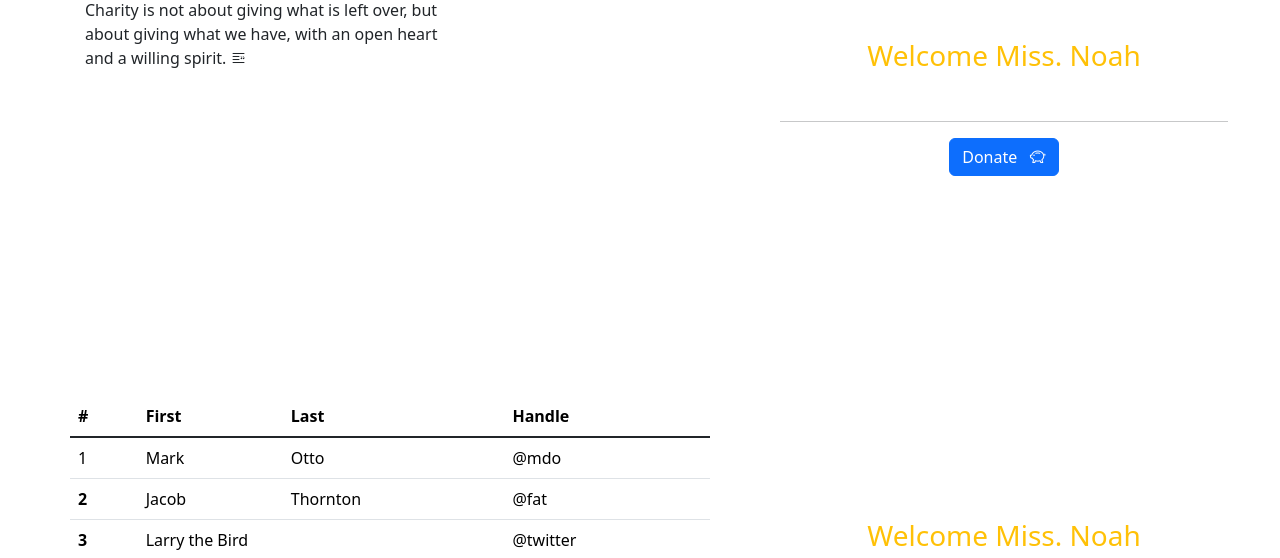
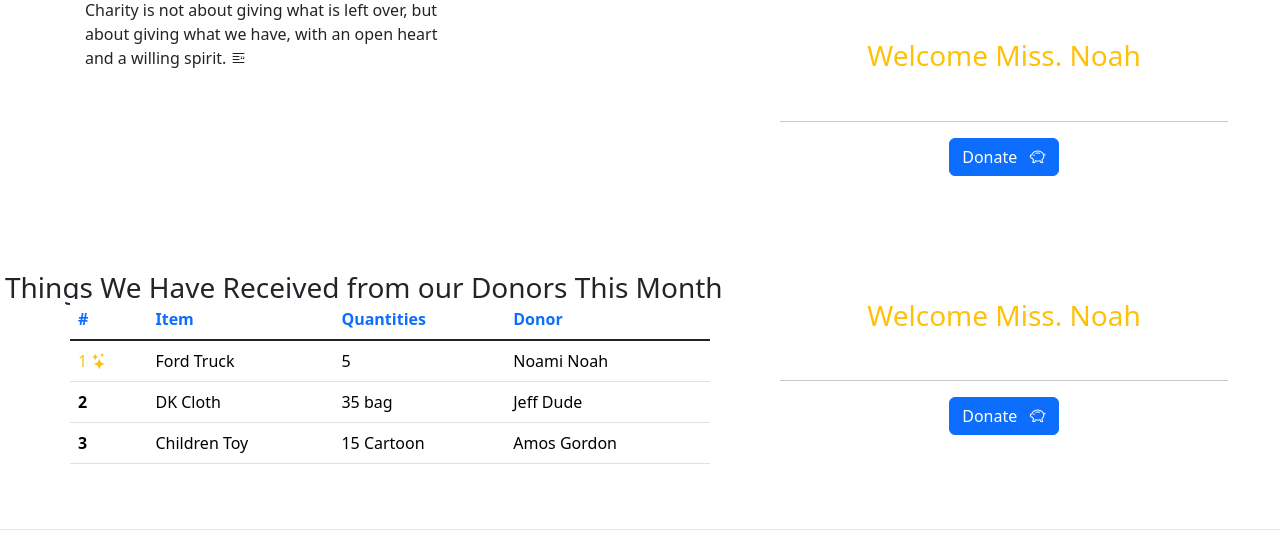
Before and after one commit to Sayon-okai/betterlife.github.io, a plain HTML site: page donor.html in a window 1280 px wide. Shown: the part 386-944 px from the top of the page. Drawn offline with nearby package versions, Linux system fonts and the light colour scheme.

Commit message:
This project has bootstrap 5 --- please connect to internet to get the perfect view

```diff
--- a/donor.html
+++ b/donor.html
@@ -56,40 +56,42 @@
 
 
         </section>
-           <!-- Better Life Charity  -->
-       <section class="newsletter about-us">
+              <h3 class="heading-3">Things We Have Received from our Donors This Month</h3>
+       <section class="newsletter about-us margin-top-only" >
+        <!-- This block is sharing classes with other pages -->
         <table class="table">
             <thead>
               <tr>
-                <th >#</th>
-                <th>First</th>
-                <th>Last</th>
-                <th>Handle</th>
+                <th class="text-primary">#</th>
+                <th class="text-primary">Item</th>
+                <th class="text-primary">Quantities</th>
+                <th class="text-primary">Donor</th>
               </tr>
             </thead>
             <tbody class="table-group-divider">
               <tr>
-                <td>1</td>
-                <td>Mark</td>
-                <td>Otto</td>
-                <td>@mdo</td>
+                <td class="text-warning">1 <i class="bi bi-stars"></i></td>
+                <td>Ford Truck</td>
+                <td>5</td>
+                <td>Noami Noah</td>
               </tr>
               <tr>
-                <th scope="row">2</th>
-                <td>Jacob</td>
-                <td>Thornton</td>
-                <td>@fat</td>
+                <th>2</th>
+                <td>DK Cloth</td>
+                <td>35 bag</td>
+                <td>Jeff Dude</td>
               </tr>
               <tr>
-                <th scope="row">3</th>
-                <td colspan="2">Larry the Bird</td>
-                <td>@twitter</td>
+                <th>3</th>
+                <td>Children Toy</td>
+                <td>15 Cartoon</td>
+                <td>Amos Gordon</td>
               </tr>
             </tbody>
           </table>
     </section>
         <!-- Welcome section end  -->
-        <section class="newsletter text-center"  >
+        <section class="newsletter text-center margin-top-only"  >
             <!-- Greeting to User-->
                 <h3 class="text-warning">Welcome Miss. Noah</h3>
                 <br>
--- a/style/main.css
+++ b/style/main.css
@@ -28,6 +28,9 @@ fieldset {
             border: none;
 }
 
+.heading-3 {
+               margin: 2px 0 10px 5px;
+}
 /*
    ########################
           General END
@@ -406,3 +409,15 @@ footer p {
                width: 60%;
                border-top-left-radius: 40%;
 }
+
+
+/*
+      #############################################
+               Donor Page CSS
+      #############################################
+
+*/
+
+.margin-top-only {
+         margin-top: -2vh;
+}
```
Also changed, not shown: donate.html (+8 -5 lines).
